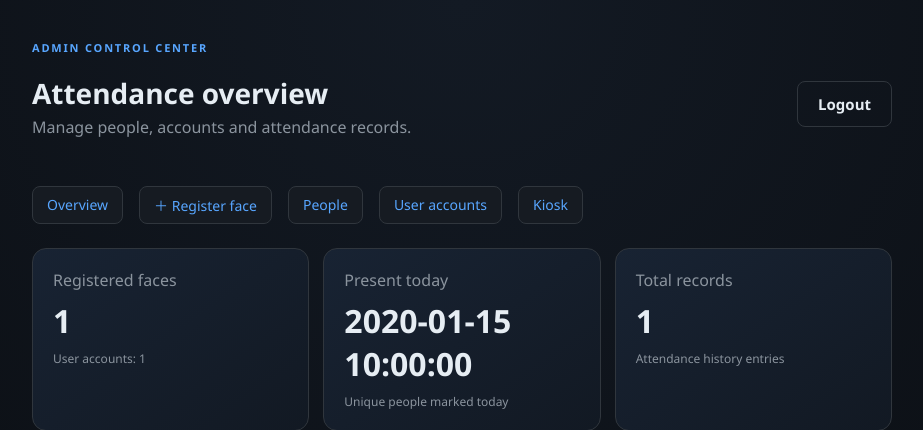
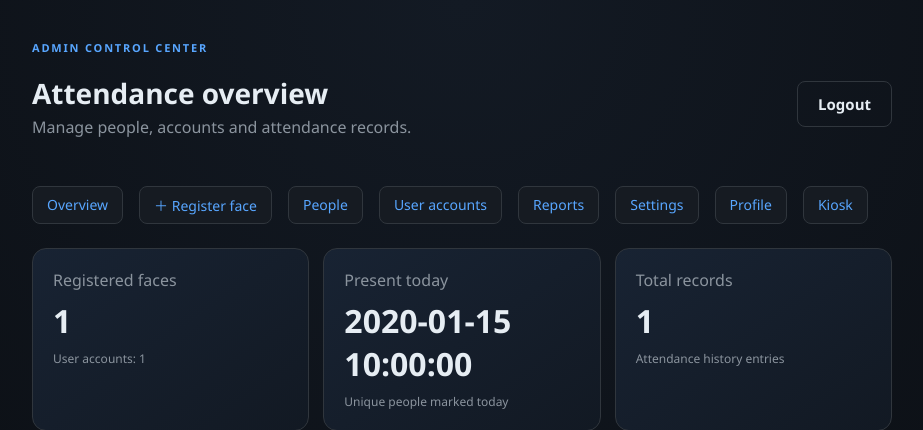
Before and after one commit to thakareatharv49-svg/face-attendance-system, a Flask app: template templates/admin.html in a window 1280 px wide. Shown: the top 430 px of the page, without its empty margins (178-1101 px from the left). Run offline with Flask 3, Linux system fonts and the light colour scheme; the template is opened without the code that fills it: most values are stand-ins (such as "Sample title", 1, 10 or a date in 2020).

Commit message:
Connect report, calendar, profile and settings navigation

```diff
--- a/templates/admin.html
+++ b/templates/admin.html
@@ -1,7 +1,7 @@
 <!DOCTYPE html>
 <html lang="en"><head><meta charset="UTF-8"><meta name="viewport" content="width=device-width,initial-scale=1"><title>Admin control center</title><link rel="stylesheet" href="{{ url_for('static', filename='style.css') }}"></head>
 <body><main class="container"><header class="page-head"><div><p class="eyebrow">ADMIN CONTROL CENTER</p><h1>Attendance overview</h1><p class="subtitle">Manage people, accounts and attendance records.</p></div><a class="btn btn-outline" href="{{ url_for('logout') }}">Logout</a></header>
-<nav class="nav-links"><a href="{{ url_for('admin_dashboard') }}">Overview</a><a href="{{ url_for('register') }}">＋ Register face</a><a href="{{ url_for('people_list') }}">People</a><a href="{{ url_for('admin_users') }}">User accounts</a><a href="{{ url_for('index') }}">Kiosk</a></nav>
+<nav class="nav-links"><a href="{{ url_for('admin_dashboard') }}">Overview</a><a href="{{ url_for('register') }}">＋ Register face</a><a href="{{ url_for('people_list') }}">People</a><a href="{{ url_for('admin_users') }}">User accounts</a><a href="{{ url_for('admin_reports') }}">Reports</a><a href="{{ url_for('admin_settings') }}">Settings</a><a href="{{ url_for('admin_profile') }}">Profile</a><a href="{{ url_for('index') }}">Kiosk</a></nav>
 <div class="stats-grid"><section class="stat-card"><span>Registered faces</span><strong>{{ face_count }}</strong><small>User accounts: {{ users|length }}</small></section><section class="stat-card"><span>Present today</span><strong>{{ today_count }}</strong><small>Unique people marked today</small></section><section class="stat-card"><span>Total records</span><strong>{{ records|length }}</strong><small>Attendance history entries</small></section></div>
 <section class="card"><div class="section-head"><h2>Attendance records</h2><span class="muted">{{ records|length }} records</span></div>{% if records %}<div class="table-wrap"><table><thead><tr><th>Person</th><th>Date</th><th>Time</th><th>Status</th></tr></thead><tbody>{% for record in records %}<tr><td>{{ record[1] }}</td><td>{{ record[2][:10] }}</td><td>{{ record[2][11:] }}</td><td><span class="pill-present">Present</span></td></tr>{% endfor %}</tbody></table></div>{% else %}<p class="muted">No attendance records yet.</p>{% endif %}</section>
 <section class="card"><div class="section-head"><h2>User access</h2><a href="{{ url_for('admin_users') }}">Manage accounts →</a></div><p class="muted">Create individual login credentials for registered people. Each user can only view their own attendance history.</p><a class="btn btn-primary" href="{{ url_for('admin_users') }}">Manage user accounts</a></section></main></body></html>
```
